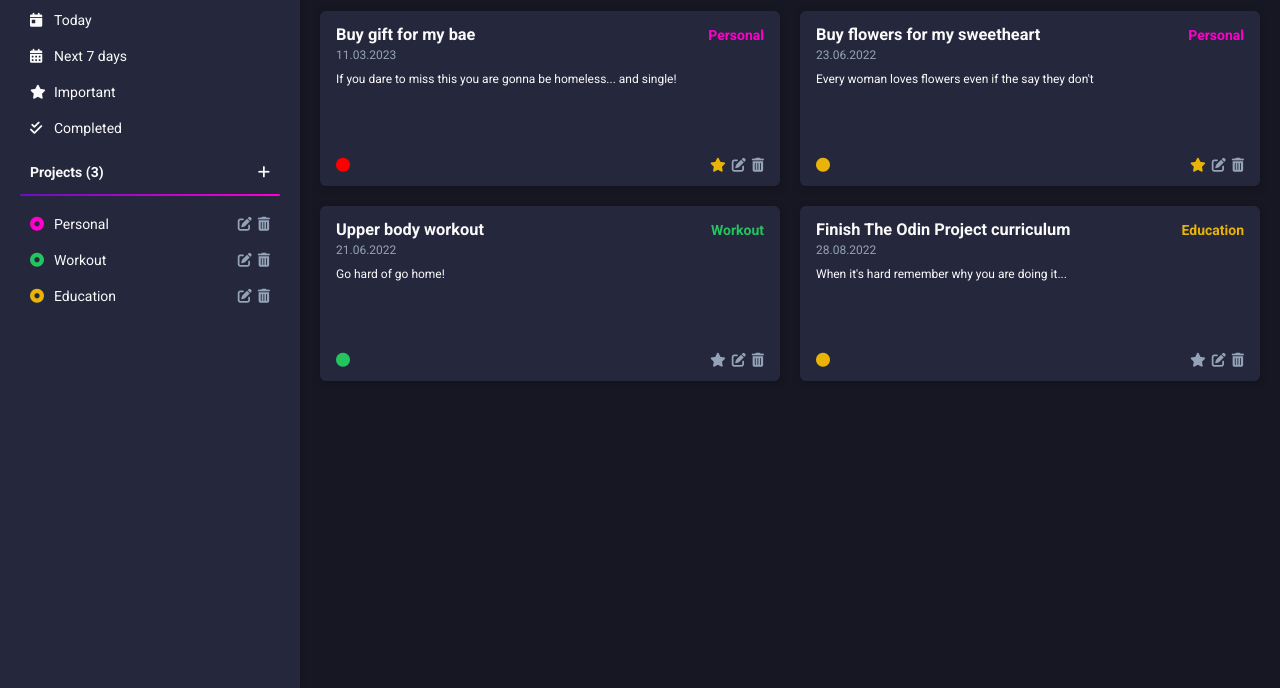
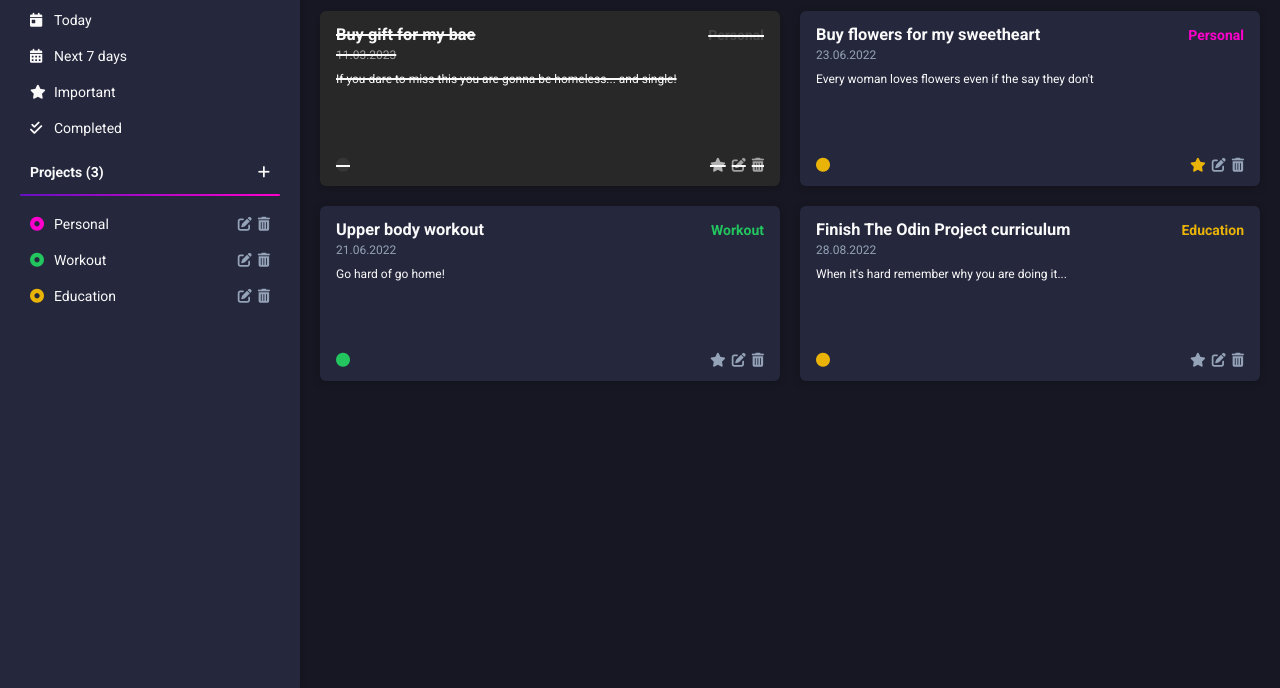
Before and after one commit to GDimitroff/atomic, a website built with webpack: page src/template.html in a window 1280 px wide. Both pictures are taken after a click on the element 550 px from the left and 210 px from the top of the page. Shown: the part 112-800 px from the top of the page. Built offline with nearby package versions, Linux system fonts and the light colour scheme.

Commit message:
Add functionality to mark task as completed

```diff
--- a/src/controllers/actionsController.js
+++ b/src/controllers/actionsController.js
@@ -141,12 +141,17 @@ export const actionsController = (() => {
       if (classes.contains('fa-trash-can')) {
         projectsController.removeTask(id, projectId);
         displayController.removeCard(card);
+        return;
       }
 
       if (classes.contains('fa-star')) {
         projectsController.toggleImportant(id, projectId);
         displayController.toggleImportant(card);
+        return;
       }
+
+      projectsController.toggleCompleted(id, projectId);
+      displayController.toggleCompleted(card);
     });
   };
 
--- a/src/controllers/displayController.js
+++ b/src/controllers/displayController.js
@@ -137,6 +137,10 @@ export const displayController = (() => {
     task.classList.toggle('important');
   };
 
+  const toggleCompleted = (task) => {
+    task.classList.toggle('completed');
+  };
+
   const renderProjects = () => {
     projectsList.innerHTML = '';
 
@@ -202,6 +206,7 @@ export const displayController = (() => {
     appendTask,
     removeCard,
     toggleImportant,
+    toggleCompleted,
     renderProjects,
     setTasksCount,
   };
--- a/src/controllers/projectsController.js
+++ b/src/controllers/projectsController.js
@@ -42,6 +42,13 @@ export const projectsController = (() => {
     updateStorage();
   };
 
+  const toggleCompleted = (id, projectId) => {
+    const project = getProjectById(projectId);
+    const task = project.tasks.find((task) => task.id === id);
+    task.isCompleted = !task.isCompleted;
+    updateStorage();
+  };
+
   const loadStorage = () => {
     const storage = JSON.parse(localStorage.getItem('projects'));
     const convertedProjects = storage.map((proj) => {
@@ -77,5 +84,6 @@ export const projectsController = (() => {
     addTask,
     removeTask,
     toggleImportant,
+    toggleCompleted
   };
 })();
--- a/src/data.js
+++ b/src/data.js
@@ -31,9 +31,6 @@ export const defaultData = () => {
     true
   );
 
-  personal.addTask(gift);
-  personal.addTask(flowers);
-
   const upperBodyWorkout = new Task(
     uuidv4(),
     workout.id,
@@ -44,8 +41,6 @@ export const defaultData = () => {
     false,
     false
   );
-
-  workout.addTask(upperBodyWorkout);
 
   const finishEducation = new Task(
     uuidv4(),
@@ -58,6 +53,9 @@ export const defaultData = () => {
     false
   );
 
+  personal.addTask(gift);
+  personal.addTask(flowers);
+  workout.addTask(upperBodyWorkout);
   education.addTask(finishEducation);
 
   projects.push(personal, workout, education);
--- a/src/main.css
+++ b/src/main.css
@@ -318,8 +318,13 @@ hr {
   filter: grayscale(100%);
 }
 
+.task-card.completed .card-footer {
+  pointer-events: none;
+}
+
 .task-card.important .card-actions > .fa-star {
-  color: #eab308;
+  color: var(--primary-gold);
+  animation: 0.4s fade-in;
 }
 
 .card-header,
```
